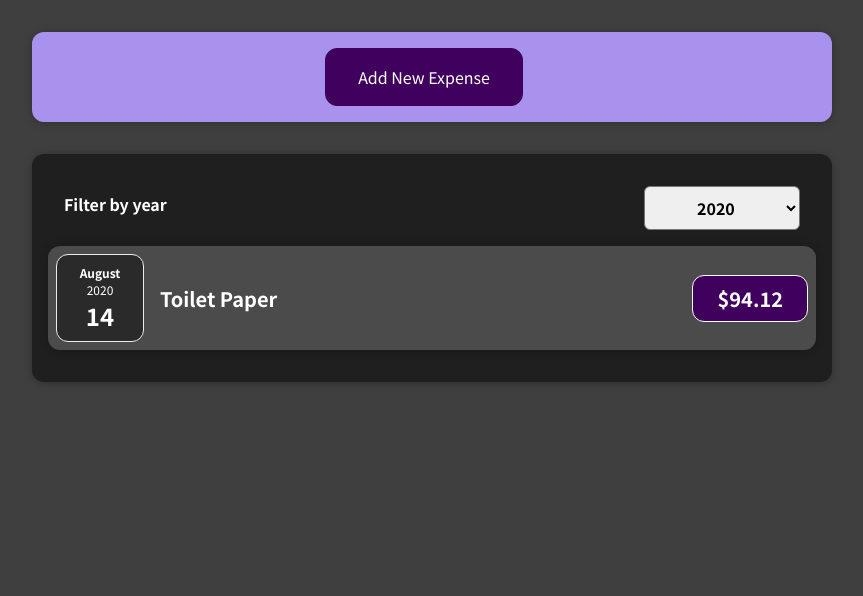
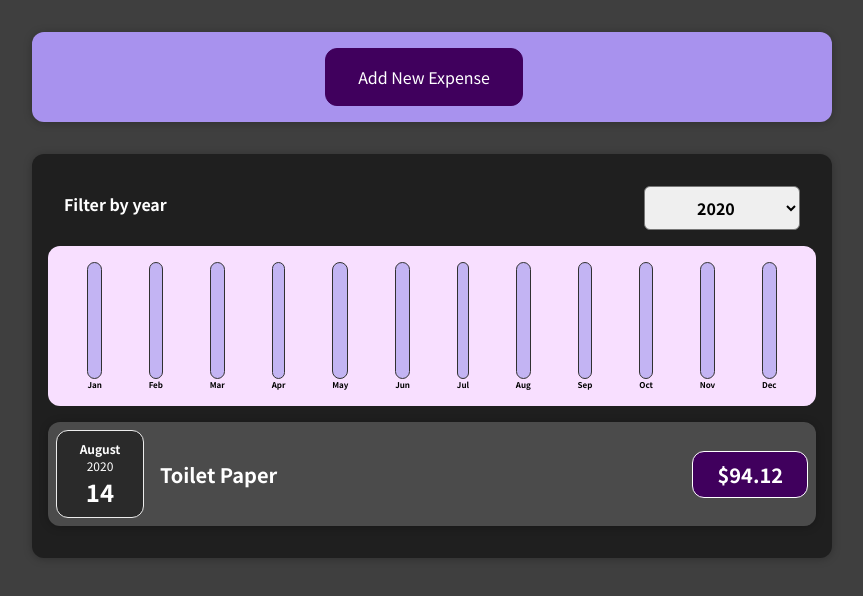
Before and after one commit to GalliStefano/react-complete-guide, a React (Create React App) app: page / in a window 1280 px wide. Shown: the top 596 px of the page, without its empty margins (208-1071 px from the left). Built offline with nearby package versions, Linux system fonts and the light colour scheme.

Commit message:
update expense chartbar

```diff
--- a/src/components/Chart/chart.js
+++ b/src/components/Chart/chart.js
@@ -3,9 +3,12 @@
 
 
 const Chart = props => {
+	const dataPointsValues = props.dataPoints.map(dataPoint => dataPoint.value);
+	const totalMaximum = Math.max(...dataPointsValues);
+
 	return <div className="chart">
 		{props.dataPoints.map(dataPoint => (
-			<ChartBar key={dataPoint.label} value={dataPoint.value} maxValue={null} label={dataPoint.label}/>
+			<ChartBar key={dataPoint.label} value={dataPoint.value} maxValue={totalMaximum} label={dataPoint.label}/>
 		))}
 	</div>
 }
--- a/src/components/Expenses/Expenses.js
+++ b/src/components/Expenses/Expenses.js
@@ -2,6 +2,7 @@
 import Card from "../UI/Card";
 import ExpensesFilter from "./ExpensesFilter";
 import ExpensesList from "./ExpensesList";
+import ExpensesChart from "./ExpensesChart";
 import {useState} from "react";
 
 
@@ -20,6 +21,7 @@
     return (
         <Card className="expenses">
             <ExpensesFilter selected={filteredYear} onChangeFilter={filterChangeHandler} />
+            <ExpensesChart expenses={filteredExpenses}/>
             <ExpensesList items={filteredExpenses} />
         </Card>
     )
--- /dev/null
+++ b/src/components/Expenses/ExpensesChart.js
@@ -0,0 +1,27 @@
+import Chart from "../Chart/Chart";
+
+const ExpensesChart = props => {
+	const chartDataPoints = [
+		{label: 'Jan', value: 0},
+		{label: 'Feb', value: 0},
+		{label: 'Mar', value: 0},
+		{label: 'Apr', value: 0},
+		{label: 'May', value: 0},
+		{label: 'Jun', value: 0},
+		{label: 'Jul', value: 0},
+		{label: 'Aug', value: 0},
+		{label: 'Sep', value: 0},
+		{label: 'Oct', value: 0},
+		{label: 'Nov', value: 0},
+		{label: 'Dec', value: 0}
+	]
+
+	for (const expense of props.expenses) {
+		const expenseMonth = expense.date.getMonth();  //starting at 0 --> January
+		chartDataPoints[expenseMonth].value += expense.amount
+	}
+
+	return <Chart dataPoints={chartDataPoints} />
+}
+
+export default ExpensesChart;
--- a/src/components/NewExpense/ExpenseForm.js
+++ b/src/components/NewExpense/ExpenseForm.js
@@ -36,7 +36,7 @@
 
 		const expenseData = {
 			title: enteredTitle,
-			amount: enteredAmount,
+			amount: +enteredAmount,
 			date: new Date(enteredDate)
 		}
 
```
